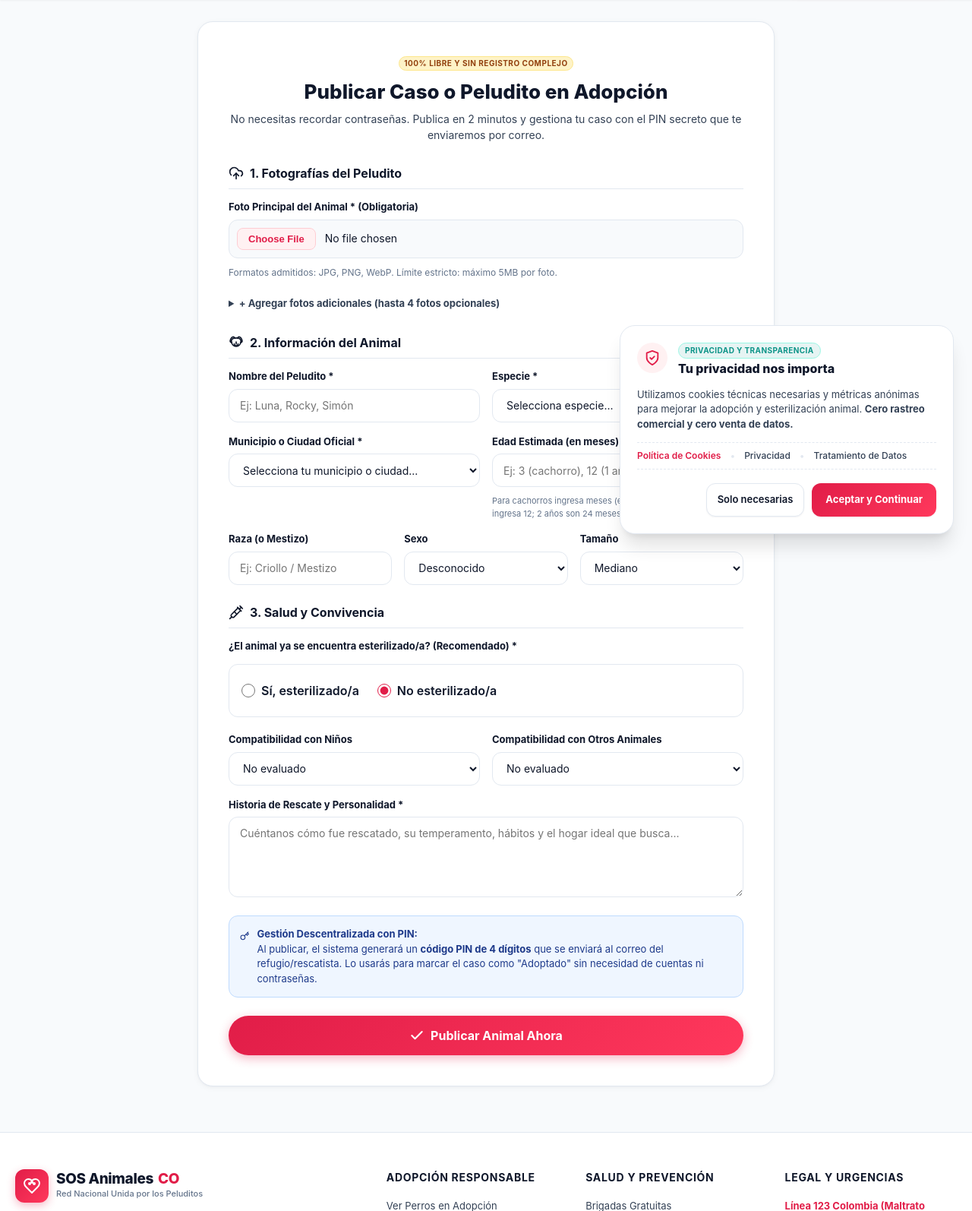
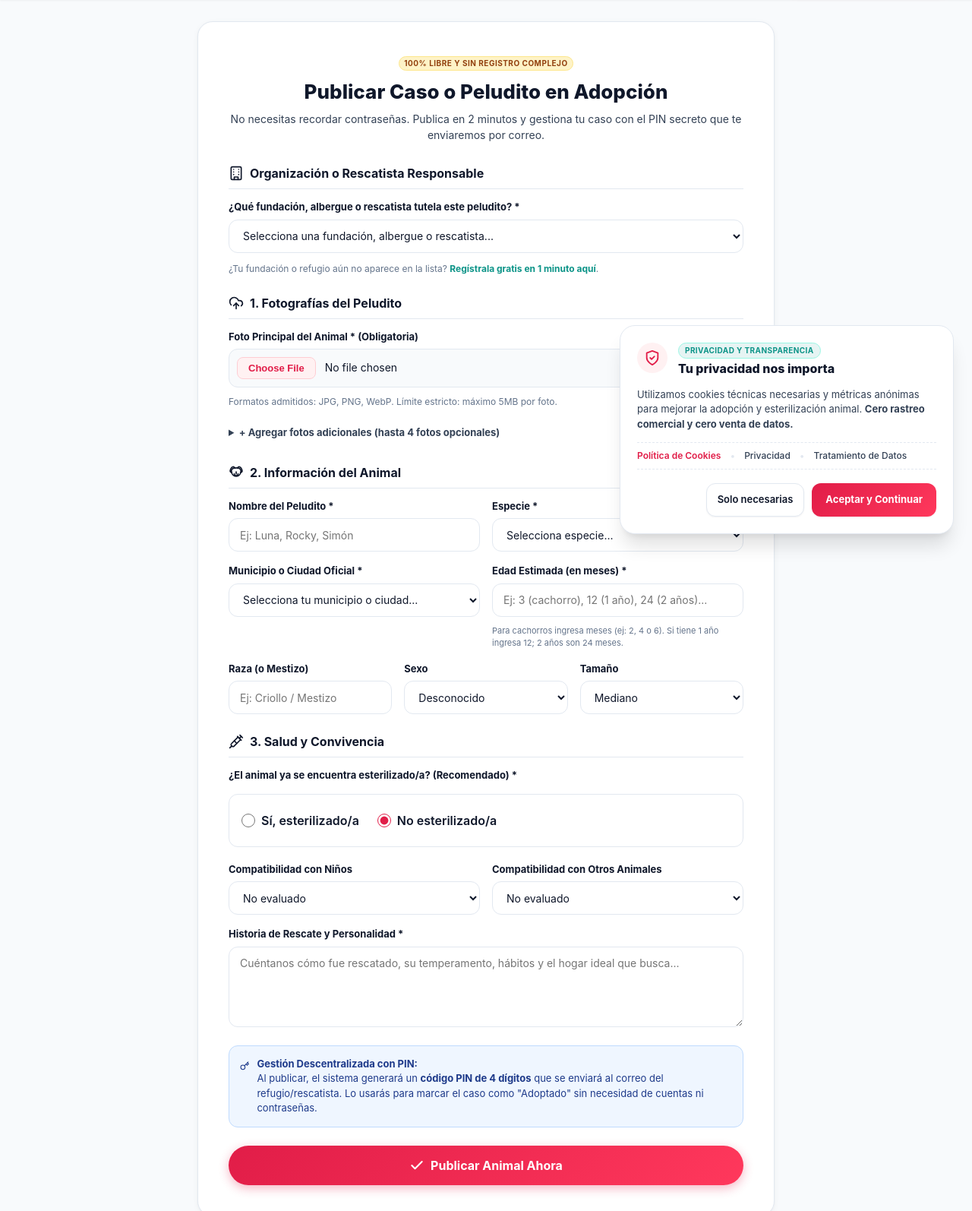
Before and after one commit to Developmi/sos-animales, a Python web app: template app/domains/animals/templates/profile_form.html in a window 1280 px wide. Shown: the part 73-1667 px from the top of the page at 76% size. Run offline with Jinja, Linux system fonts and the light colour scheme; the template is opened without the code that fills it: most values are stand-ins (such as "Sample title", 1, 10 or a date in 2020).

Commit message:
feat(animals): add source selection to animal form and enhance source profile layout

```diff
--- a/app/domains/animals/templates/profile_form.html
+++ b/app/domains/animals/templates/profile_form.html
@@ -26,7 +26,25 @@
       novalidate
       onsubmit="return handleAnimalFormSubmit(event);"
     >
-      <input type="hidden" name="source_id" value="1" />
+      <!-- Section 0: Fundación o Rescatista Responsable -->
+      <div class="form-section-title">
+        {{ icons.building("", 20) }} Organización o Rescatista Responsable
+      </div>
+
+      <div class="form-group" style="margin-bottom: 24px;">
+        <label class="form-label" for="animal-source">¿Qué fundación, albergue o rescatista tutela este peludito? *</label>
+        <select id="animal-source" name="source_id" class="form-control" required>
+          <option value="" disabled {% if not selected_source_id %}selected{% endif %}>Selecciona una fundación, albergue o rescatista...</option>
+          {% for s in sources %}
+            <option value="{{ s.id }}" {% if selected_source_id == s.id %}selected{% endif %}>
+              {{ s.name }} {% if s.status == 'verified' %}✓ [Oficial Verificada]{% endif %} ({{ s.municipality | capitalize }})
+            </option>
+          {% endfor %}
+        </select>
+        <small style="color: var(--color-text-muted); font-size: 12px; display: block; margin-top: 6px;">
+          ¿Tu fundación o refugio aún no aparece en la lista? <a href="/sources/register" style="color: var(--color-teal); font-weight: 700;">Regístrala gratis en 1 minuto aquí</a>.
+        </small>
+      </div>
 
       <!-- Section 1: Fotos -->
       <div class="form-section-title">
```
Also changed, not shown: app/domains/sources/templates/source_profile.html (+10 -5 lines).
